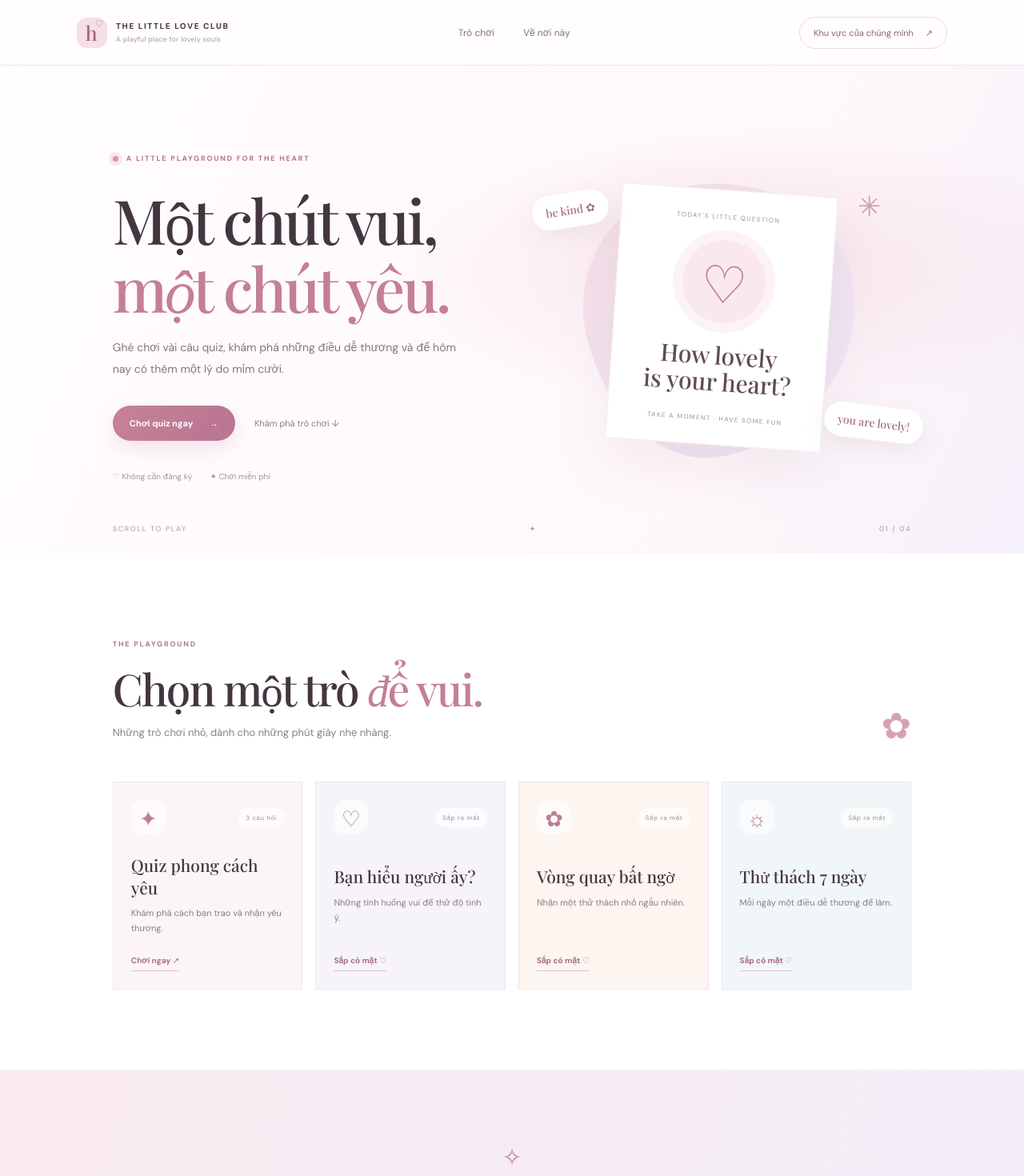
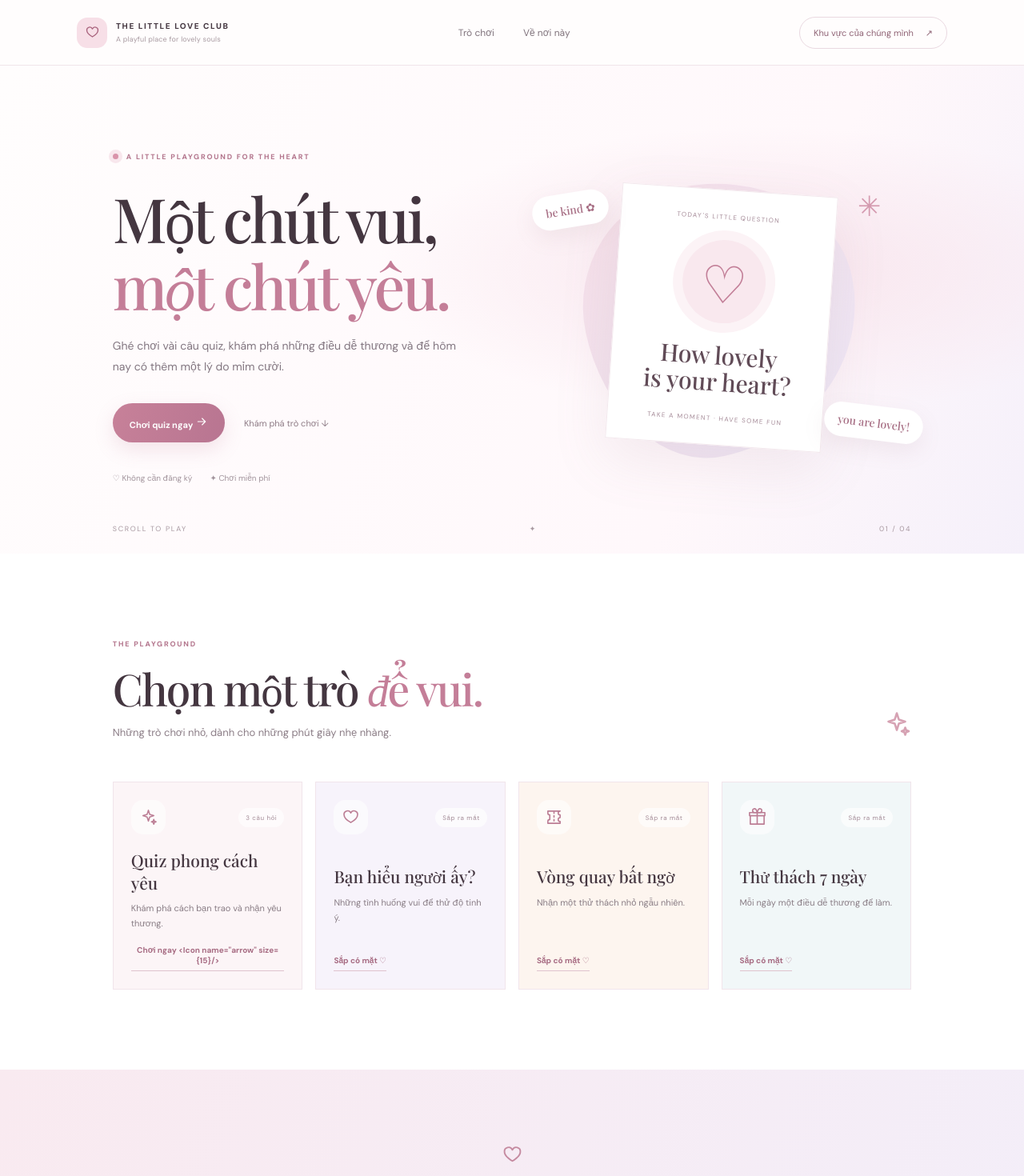
Before and after one commit to dinhthuysdbg/hoang-hanh-world, a React (Vite) app: page / in a window 1280 px wide. Shown: the top 1470 px of the page at 80% size. Built offline with nearby package versions, Linux system fonts and the light colour scheme; a web font is replaced by a local one.

Commit message:
Replace decorative Unicode symbols with a consistent SVG icon set

```diff
--- a/src/App.tsx
+++ b/src/App.tsx
@@ -2,16 +2,31 @@ import { useMemo, useState } from 'react'
 import './App.css'
 
 type Question = { q: string; answers: string[]; result: string[] }
+type IconName = 'sparkles' | 'heart' | 'ticket' | 'gift' | 'lock' | 'arrow' | 'play' | 'star'
+function Icon({ name, size = 22 }: { name: IconName; size?: number }) {
+  const common = { width: size, height: size, viewBox: '0 0 24 24', fill: 'none', stroke: 'currentColor', strokeWidth: 1.7, strokeLinecap: 'round' as const, strokeLinejoin: 'round' as const, 'aria-hidden': true as const }
+  const paths: Record<IconName, React.ReactNode> = {
+    sparkles: <><path d="m12 3 1.7 5.3L19 10l-5.3 1.7L12 17l-1.7-5.3L5 10l5.3-1.7L12 3Z"/><path d="m19 15 .8 2.2L22 18l-2.2.8L19 21l-.8-2.2L16 18l2.2-.8L19 15Z"/></>,
+    heart: <path d="M20.8 8.8c0 5.1-8.8 10.1-8.8 10.1S3.2 13.9 3.2 8.8A4.6 4.6 0 0 1 12 6.5a4.6 4.6 0 0 1 8.8 2.3Z"/>,
+    ticket: <><path d="M4 6.5A2.5 2.5 0 0 0 6.5 9v6A2.5 2.5 0 0 0 4 17.5V20h16v-2.5a2.5 2.5 0 0 1 0-5V9a2.5 2.5 0 0 1 0-5H4v2.5Z"/><path d="M12 5v2m0 3v2m0 3v2"/></>,
+    gift: <><path d="M3 10h18v11H3zM2 6h20v4H2zM12 6v15"/><path d="M12 6H8.5a2.5 2.5 0 1 1 2.2-3.7L12 6Zm0 0h3.5a2.5 2.5 0 1 0-2.2-3.7L12 6Z"/></>,
+    lock: <><rect x="4" y="10" width="16" height="11" rx="2"/><path d="M8 10V7a4 4 0 1 1 8 0v3m-4 4v3"/></>,
+    arrow: <><path d="M5 12h14m-6-6 6 6-6 6"/></>,
+    play: <><circle cx="12" cy="12" r="9"/><path d="m10 8 6 4-6 4V8Z"/></>,
+    star: <path d="m12 3 2.7 5.5 6.1.9-4.4 4.3 1 6.1-5.4-2.9-5.4 2.9 1-6.1-4.4-4.3 6.1-.9L12 3Z"/>
+  }
+  return <svg {...common}>{paths[name]}</svg>
+}
 const quiz: Question[] = [
   { q: 'Một buổi hẹn lý tưởng của bạn là…', answers: ['Đi dạo và ăn món ngon', 'Ở nhà xem phim', 'Một chuyến đi bất ngờ', 'Ngồi nói chuyện thật lâu'], result: ['Bạn trân trọng những điều giản dị.', 'Bạn thích cảm giác bình yên và thân thuộc.', 'Bạn luôn tò mò và yêu trải nghiệm mới.', 'Bạn coi sự kết nối là điều quan trọng nhất.'] },
   { q: 'Khi nhớ một người, bạn thường…', answers: ['Nhắn tin ngay', 'Âm thầm xem lại ảnh', 'Tìm một món quà nhỏ', 'Chờ dịp gặp để kể'], result: ['Bạn chân thành và chủ động.', 'Bạn sống tình cảm, lưu giữ kỷ niệm.', 'Bạn thể hiện tình cảm bằng hành động.', 'Bạn thích những khoảnh khắc thật sự bên nhau.'] },
   { q: 'Điều khiến bạn vui nhất là…', answers: ['Một lời hỏi han', 'Được lắng nghe', 'Một bất ngờ nhỏ', 'Cùng nhau làm việc thường ngày'], result: ['Bạn để ý những quan tâm nhỏ.', 'Bạn cần sự thấu hiểu và sẻ chia.', 'Bạn yêu sự tinh tế và bất ngờ.', 'Bạn tìm thấy hạnh phúc trong đồng hành.'] },
 ]
 const games = [
-  { icon: '✦', name: 'Quiz phong cách yêu', desc: 'Khám phá cách bạn trao và nhận yêu thương.', tag: '3 câu hỏi', type: 'quiz' },
-  { icon: '♡', name: 'Bạn hiểu người ấy?', desc: 'Những tình huống vui để thử độ tinh ý.', tag: 'Sắp ra mắt', type: 'soon' },
-  { icon: '✿', name: 'Vòng quay bất ngờ', desc: 'Nhận một thử thách nhỏ ngẫu nhiên.', tag: 'Sắp ra mắt', type: 'soon' },
-  { icon: '☼', name: 'Thử thách 7 ngày', desc: 'Mỗi ngày một điều dễ thương để làm.', tag: 'Sắp ra mắt', type: 'soon' },
+  { icon: 'sparkles' as const, name: 'Quiz phong cách yêu', desc: 'Khám phá cách bạn trao và nhận yêu thương.', tag: '3 câu hỏi', type: 'quiz' },
+  { icon: 'heart' as const, name: 'Bạn hiểu người ấy?', desc: 'Những tình huống vui để thử độ tinh ý.', tag: 'Sắp ra mắt', type: 'soon' },
+  { icon: 'ticket' as const, name: 'Vòng quay bất ngờ', desc: 'Nhận một thử thách nhỏ ngẫu nhiên.', tag: 'Sắp ra mắt', type: 'soon' },
+  { icon: 'gift' as const, name: 'Thử thách 7 ngày', desc: 'Mỗi ngày một điều dễ thương để làm.', tag: 'Sắp ra mắt', type: 'soon' },
 ]
 const PASSCODE = 'doi-mat-khau-cua-ban' // Thay bằng mật khẩu riêng trước khi phát hành nội dung riêng tư.
 
@@ -27,13 +42,13 @@ function App() {
   const answer = (n:number) => { setAnswers(v=>[...v,n]); setStep(v=>v+1) }
   const unlock = (e:React.FormEvent) => { e.preventDefault(); if(pass===PASSCODE){setUnlocked(true);setError('')}else setError('Mật khẩu chưa đúng. Thử lại nhé.')}
   return <main className="site-shell">
-    <header className="topbar"><a className="wordmark" href="#top"><span className="logo">h<span>♡</span></span><span>THE LITTLE LOVE CLUB<small>A playful place for lovely souls</small></span></a><nav><a href="#games">Trò chơi</a><a href="#about">Về nơi này</a></nav><a className="private-link" href="#private">Khu vực của chúng mình <span>↗</span></a></header>
-    <section className="hero" id="top"><div className="hero-copy"><div className="eyebrow"><i/> A LITTLE PLAYGROUND FOR THE HEART</div><h1>Một chút vui,<br/><em>một chút yêu.</em></h1><p>Ghé chơi vài câu quiz, khám phá những điều dễ thương và để hôm nay có thêm một lý do mỉm cười.</p><div className="hero-buttons"><button className="btn-primary" onClick={startQuiz}>Chơi quiz ngay <span>→</span></button><a className="btn-quiet" href="#games">Khám phá trò chơi ↓</a></div><div className="hero-meta"><span>♡ Không cần đăng ký</span><span>✦ Chơi miễn phí</span></div></div><div className="hero-visual"><div className="blob blob-back"/><div className="quiz-ticket"><span className="ticket-top">TODAY'S LITTLE QUESTION</span><div className="ticket-heart">♡</div><strong>How lovely<br/>is your heart?</strong><span className="ticket-bottom">TAKE A MOMENT · HAVE SOME FUN</span></div><span className="sticker sticker-one">be kind ✿</span><span className="sticker sticker-two">you are lovely!</span><span className="visual-star">✳</span></div><div className="hero-foot"><span>SCROLL TO PLAY</span><span>✦</span><span>01 / 04</span></div></section>
-    <section className="games-section" id="games"><div className="section-head"><div><span className="kicker">THE PLAYGROUND</span><h2>Chọn một trò <em>để vui.</em></h2><p>Những trò chơi nhỏ, dành cho những phút giây nhẹ nhàng.</p></div><span className="head-doodle">✿</span></div><div className="game-grid">{games.map((g,i)=><article className={'game-card game-'+i} key={g.name}><div className="game-card-top"><span className="game-icon">{g.icon}</span><span className="game-tag">{g.tag}</span></div><div><h3>{g.name}</h3><p>{g.desc}</p></div><button onClick={g.type==='quiz'?startQuiz:()=>{}} className="game-action">{g.type==='quiz'?'Chơi ngay ↗':'Sắp có mặt ♡'}</button></article>)}</div></section>
-    <section className="note-section" id="about"><div className="note-inner"><span className="note-spark">✧</span><span className="kicker">A SMALL REMINDER</span><h2>Những điều đẹp đẽ<br/>thường bắt đầu từ <em>một nụ cười.</em></h2><p>Cứ thong thả khám phá. Biết đâu bạn sẽ tìm thấy một điều thật vui ở đây.</p><span className="note-sign">with a little love ♡</span></div></section>
-    <section className="private-section" id="private"><div className="private-card"><div className="lock-art"><span>♡</span><i>✦</i></div><div className="private-copy"><span className="kicker">A WORLD JUST FOR TWO</span><h2>Chốn riêng<br/><em>của chúng mình.</em></h2><p>Một nơi cất giữ câu chuyện, những bức ảnh và ký ức chỉ hai đứa mình được xem.</p><button className="btn-primary" onClick={()=>document.getElementById('private-form')?.scrollIntoView({behavior:'smooth'})}>Đi đến cánh cửa riêng ↗</button></div><form id="private-form" className="unlock-form" onSubmit={unlock}><label htmlFor="passcode">Mật khẩu riêng</label><div className="input-wrap"><input id="passcode" type="password" value={pass} onChange={e=>setPass(e.target.value)} placeholder="Nhập mật khẩu của hai bạn" autoComplete="current-password"/><button type="submit" aria-label="Mở khóa">→</button></div>{error&&<p className="error">{error}</p>}{unlocked&&<div className="unlocked"><b>♡ Đã mở cánh cửa!</b><p>Khu vực riêng tư đang ở chế độ bản xem trước. Cần cấu hình xác thực máy chủ trước khi đưa ảnh và dữ liệu thật vào đây.</p></div>}<small>Chỉ dành cho Hoàng Hạnh & người thương.</small></form></div></section>
+    <header className="topbar"><a className="wordmark" href="#top"><span className="logo"><Icon name="heart" size={19}/></span><span>THE LITTLE LOVE CLUB<small>A playful place for lovely souls</small></span></a><nav><a href="#games">Trò chơi</a><a href="#about">Về nơi này</a></nav><a className="private-link" href="#private">Khu vực của chúng mình <span>↗</span></a></header>
+    <section className="hero" id="top"><div className="hero-copy"><div className="eyebrow"><i/> A LITTLE PLAYGROUND FOR THE HEART</div><h1>Một chút vui,<br/><em>một chút yêu.</em></h1><p>Ghé chơi vài câu quiz, khám phá những điều dễ thương và để hôm nay có thêm một lý do mỉm cười.</p><div className="hero-buttons"><button className="btn-primary" onClick={startQuiz}>Chơi quiz ngay <Icon name="arrow" size={16}/></button><a className="btn-quiet" href="#games">Khám phá trò chơi ↓</a></div><div className="hero-meta"><span>♡ Không cần đăng ký</span><span>✦ Chơi miễn phí</span></div></div><div className="hero-visual"><div className="blob blob-back"/><div className="quiz-ticket"><span className="ticket-top">TODAY'S LITTLE QUESTION</span><div className="ticket-heart">♡</div><strong>How lovely<br/>is your heart?</strong><span className="ticket-bottom">TAKE A MOMENT · HAVE SOME FUN</span></div><span className="sticker sticker-one">be kind ✿</span><span className="sticker sticker-two">you are lovely!</span><span className="visual-star">✳</span></div><div className="hero-foot"><span>SCROLL TO PLAY</span><span>✦</span><span>01 / 04</span></div></section>
+    <section className="games-section" id="games"><div className="section-head"><div><span className="kicker">THE PLAYGROUND</span><h2>Chọn một trò <em>để vui.</em></h2><p>Những trò chơi nhỏ, dành cho những phút giây nhẹ nhàng.</p></div><span className="head-doodle"><Icon name="sparkles" size={36}/></span></div><div className="game-grid">{games.map((g,i)=><article className={'game-card game-'+i} key={g.name}><div className="game-card-top"><span className="game-icon"><Icon name={g.icon} size={23}/></span><span className="game-tag">{g.tag}</span></div><div><h3>{g.name}</h3><p>{g.desc}</p></div><button onClick={g.type==='quiz'?startQuiz:()=>{}} className="game-action">{g.type==='quiz'?'Chơi ngay <Icon name="arrow" size={15}/>':'Sắp có mặt ♡'}</button></article>)}</div></section>
+    <section className="note-section" id="about"><div className="note-inner"><span className="note-spark"><Icon name="heart" size={27}/></span><span className="kicker">A SMALL REMINDER</span><h2>Những điều đẹp đẽ<br/>thường bắt đầu từ <em>một nụ cười.</em></h2><p>Cứ thong thả khám phá. Biết đâu bạn sẽ tìm thấy một điều thật vui ở đây.</p><span className="note-sign">with a little love ♡</span></div></section>
+    <section className="private-section" id="private"><div className="private-card"><div className="lock-art"><span>♡</span><i>✦</i></div><div className="private-copy"><span className="kicker">A WORLD JUST FOR TWO</span><h2>Chốn riêng<br/><em>của chúng mình.</em></h2><p>Một nơi cất giữ câu chuyện, những bức ảnh và ký ức chỉ hai đứa mình được xem.</p><button className="btn-primary" onClick={()=>document.getElementById('private-form')?.scrollIntoView({behavior:'smooth'})}>Đi đến cánh cửa riêng <Icon name="arrow" size={16}/></button></div><form id="private-form" className="unlock-form" onSubmit={unlock}><label htmlFor="passcode">Mật khẩu riêng</label><div className="input-wrap"><input id="passcode" type="password" value={pass} onChange={e=>setPass(e.target.value)} placeholder="Nhập mật khẩu của hai bạn" autoComplete="current-password"/><button type="submit" aria-label="Mở khóa">→</button></div>{error&&<p className="error">{error}</p>}{unlocked&&<div className="unlocked"><b>♡ Đã mở cánh cửa!</b><p>Khu vực riêng tư đang ở chế độ bản xem trước. Cần cấu hình xác thực máy chủ trước khi đưa ảnh và dữ liệu thật vào đây.</p></div>}<small>Chỉ dành cho Hoàng Hạnh & người thương.</small></form></div></section>
     <footer><a className="wordmark" href="#top"><span className="logo">h<span>♡</span></span><span>THE LITTLE LOVE CLUB<small>Made with a little love</small></span></a><span>© 2026 · A happy little corner</span><a href="#top">Lên đầu trang ↑</a></footer>
-    {active&&<div className="quiz-overlay" role="dialog" aria-modal="true" aria-label="Quiz phong cách yêu"><div className="quiz-modal"><button className="close" onClick={()=>setActive(false)}>×</button><span className="kicker">LOVE STYLE QUIZ · {Math.min(step+1,3)}/3</span>{step<3?<><div className="progress"><i style={{width:(step/3*100)+'%'}}/></div><h2>{quiz[step].q}</h2><div className="answer-list">{quiz[step].answers.map((a,i)=><button key={a} onClick={()=>answer(i)}><span>{String.fromCharCode(65+i)}</span>{a}<b>→</b></button>)}</div></>:<div className="quiz-result"><span className="result-heart">♡</span><h2>Trái tim bạn có một nét rất riêng.</h2><p>{quiz[Math.min(2,Math.floor(score/4))].result[answers[Math.min(2,Math.floor(score/4))]??0]}</p><button className="btn-primary" onClick={()=>{setStep(0);setAnswers([])}}>Chơi lại ↻</button></div>}<div className="quiz-modal-foot">A LITTLE FUN FOR YOUR DAY ♡</div></div></div>}
+    {active&&<div className="quiz-overlay" role="dialog" aria-modal="true" aria-label="Quiz phong cách yêu"><div className="quiz-modal"><button className="close" onClick={()=>setActive(false)}>×</button><span className="kicker">LOVE STYLE QUIZ · {Math.min(step+1,3)}/3</span>{step<3?<><div className="progress"><i style={{width:(step/3*100)+'%'}}/></div><h2>{quiz[step].q}</h2><div className="answer-list">{quiz[step].answers.map((a,i)=><button key={a} onClick={()=>answer(i)}><span>{String.fromCharCode(65+i)}</span>{a}<b>→</b></button>)}</div></>:<div className="quiz-result"><span className="result-heart"><Icon name="heart" size={52}/></span><h2>Trái tim bạn có một nét rất riêng.</h2><p>{quiz[Math.min(2,Math.floor(score/4))].result[answers[Math.min(2,Math.floor(score/4))]??0]}</p><button className="btn-primary" onClick={()=>{setStep(0);setAnswers([])}}>Chơi lại ↻</button></div>}<div className="quiz-modal-foot">A LITTLE FUN FOR YOUR DAY ♡</div></div></div>}
   </main>
 }
 export default App
```
